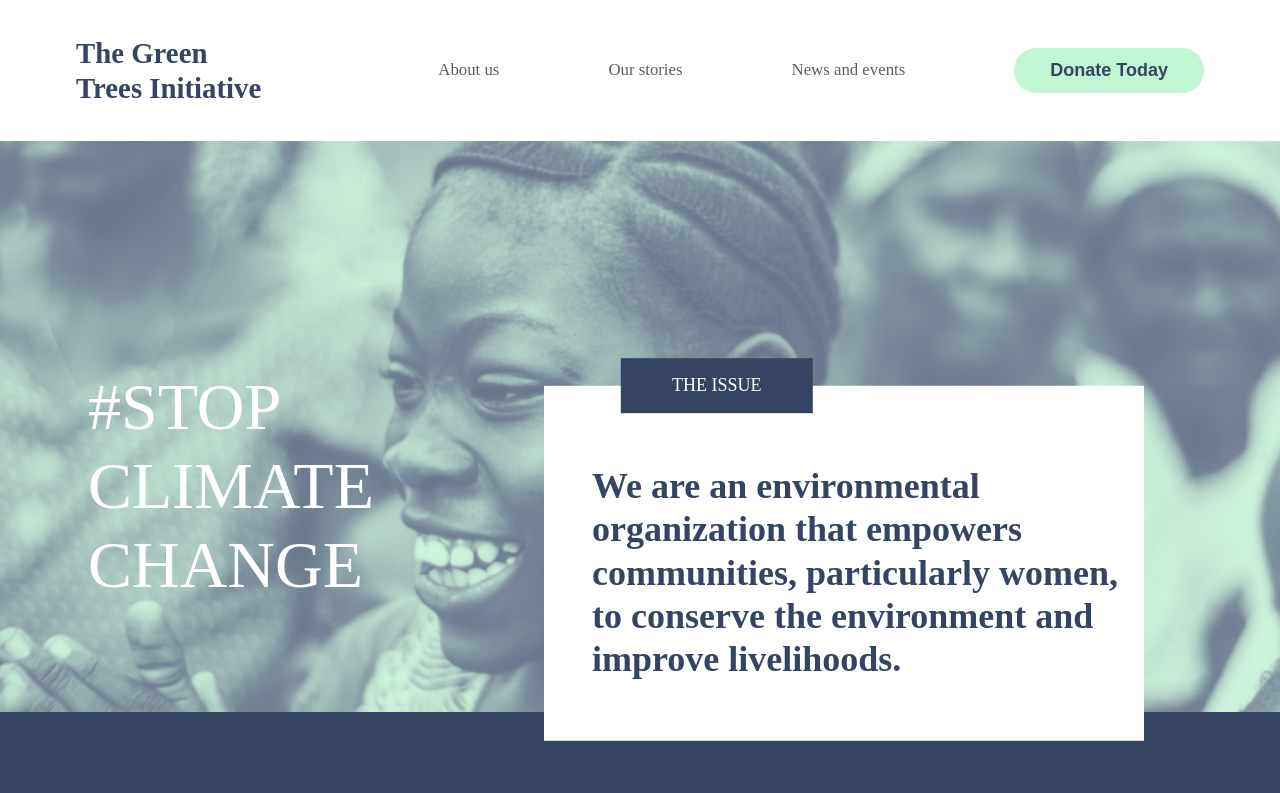
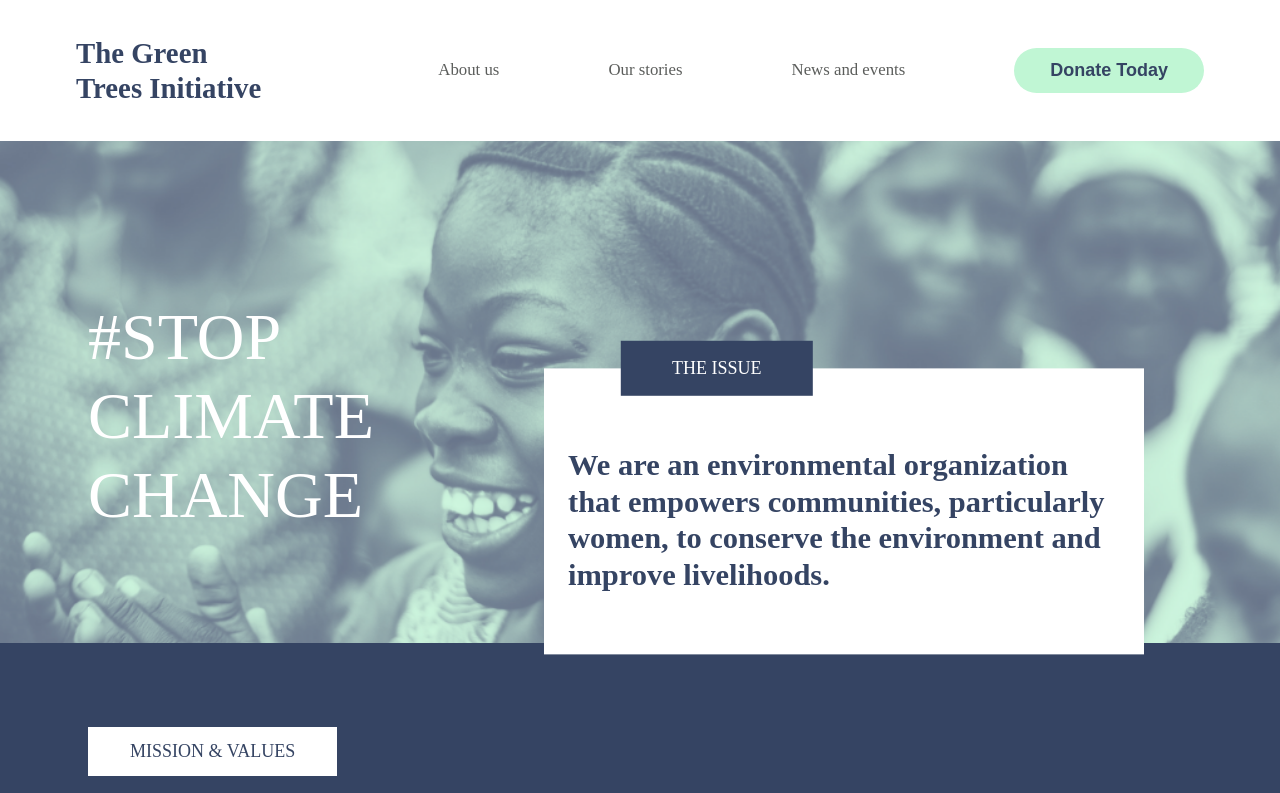
Before and after one commit to Purshottampatidar/non-profit-about-us-page, a plain HTML site: page index.html in a window 1280 px wide. Shown: the top 793 px of the page. Drawn offline with Linux system fonts and the light colour scheme.

Commit message:
final change is made in css file

```diff
--- a/about-us.css
+++ b/about-us.css
@@ -640,9 +640,9 @@
           }
     }
     .hero-card-content{
-        font-size:3rem;
+        font-size:2.54rem;
         text-align: start;
-        padding-left:4rem;
+        padding-left:2rem;
         padding-bottom:5rem;
     }
     .hero-card-btn {
```
